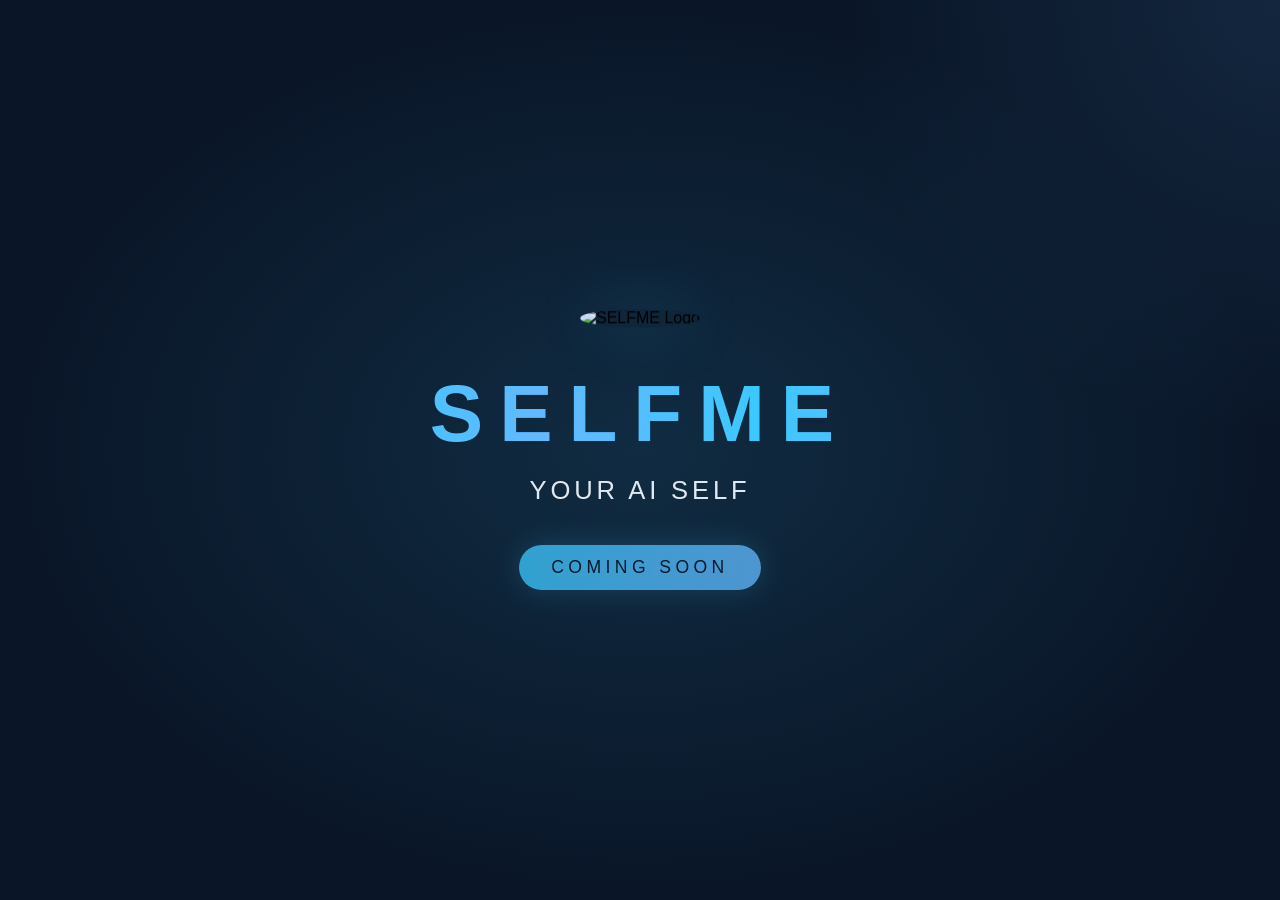
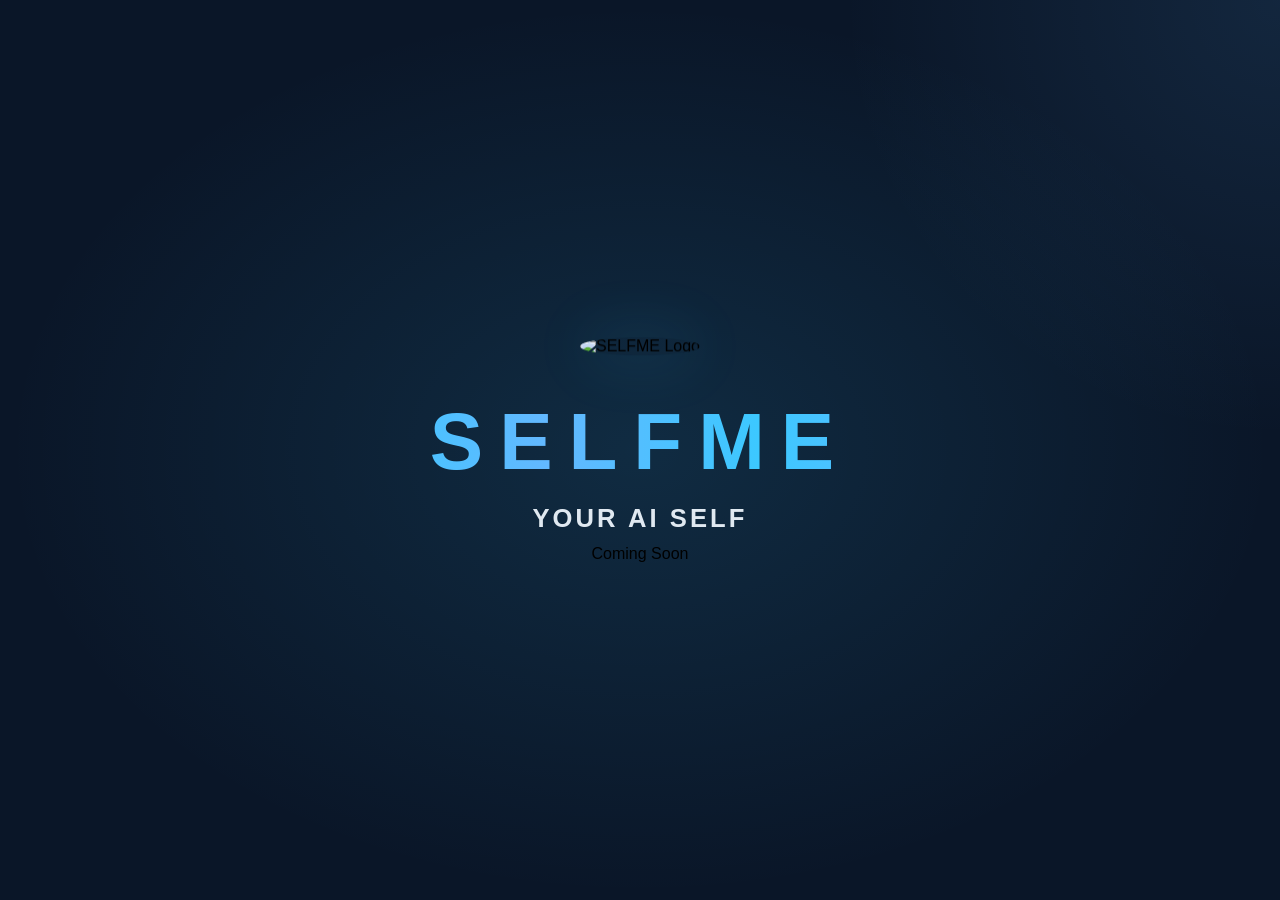

feat: refine landing page messaging

--- a/style.css
+++ b/style.css
@@ -52,12 +52,27 @@ body {
 
 .tagline {
     font-size: clamp(1.1rem, 3vw, 1.6rem);
-    font-weight: 400;
-    letter-spacing: 0.15em;
+    font-weight: 600;
+    letter-spacing: 0.12em;
     color: #edf4fb;
-    margin-bottom: 40px;
+    margin-bottom: 12px;
     text-transform: uppercase;
     opacity: 0.95;
+}
+
+.status-line {
+    font-size: clamp(0.95rem, 2.2vw, 1.15rem);
+    color: rgba(237, 244, 251, 0.72);
+    letter-spacing: 0.04em;
+    margin-bottom: 34px;
+}
+
+.secondary-status {
+    margin-top: 18px;
+    margin-bottom: 0;
+    font-size: clamp(0.84rem, 1.9vw, 0.98rem);
+    color: rgba(237, 244, 251, 0.56);
+    letter-spacing: 0.03em;
 }
 
 @keyframes gradientFlow {
@@ -65,23 +80,36 @@ body {
     100% { background-position: 200% center; }
 }
 
-.coming-soon {
-    display: inline-block;
-    font-size: clamp(0.85rem, 2.5vw, 1.1rem);
-    font-weight: 500;
-    color: #0a1628;
-    background: linear-gradient(90deg, #3cc8ff 0%, #63b8ff 100%);
-    letter-spacing: 0.25em;
-    text-transform: uppercase;
-    padding: 12px 32px;
-    border-radius: 30px;
-    box-shadow: 0 0 30px rgba(60, 200, 255, 0.26);
-    animation: pulse 2s ease-in-out infinite;
+.actions {
+    display: flex;
+    align-items: center;
+    justify-content: center;
+    gap: 14px;
+    flex-wrap: wrap;
 }
 
-@keyframes pulse {
-    0%, 100% { opacity: 0.6; }
-    50% { opacity: 1; }
+.primary-link {
+    display: inline-flex;
+    align-items: center;
+    justify-content: center;
+    min-height: 48px;
+    padding: 0 24px;
+    border-radius: 999px;
+    letter-spacing: 0.12em;
+    text-transform: uppercase;
+    font-size: 0.82rem;
+    font-weight: 600;
+    color: #081321;
+    background: linear-gradient(90deg, #3cc8ff 0%, #63b8ff 100%);
+    box-shadow: 0 0 30px rgba(60, 200, 255, 0.24);
+    text-decoration: none;
+    transition: transform 180ms ease, box-shadow 180ms ease, filter 180ms ease;
+}
+
+.primary-link:hover {
+    transform: translateY(-1px);
+    box-shadow: 0 0 34px rgba(60, 200, 255, 0.32);
+    filter: brightness(1.04);
 }
 
 @media (max-width: 480px) {
@@ -95,7 +123,7 @@ body {
         letter-spacing: 0.15em;
     }
     
-    .coming-soon {
-        letter-spacing: 0.2em;
+    .actions {
+        flex-direction: column;
     }
 }
